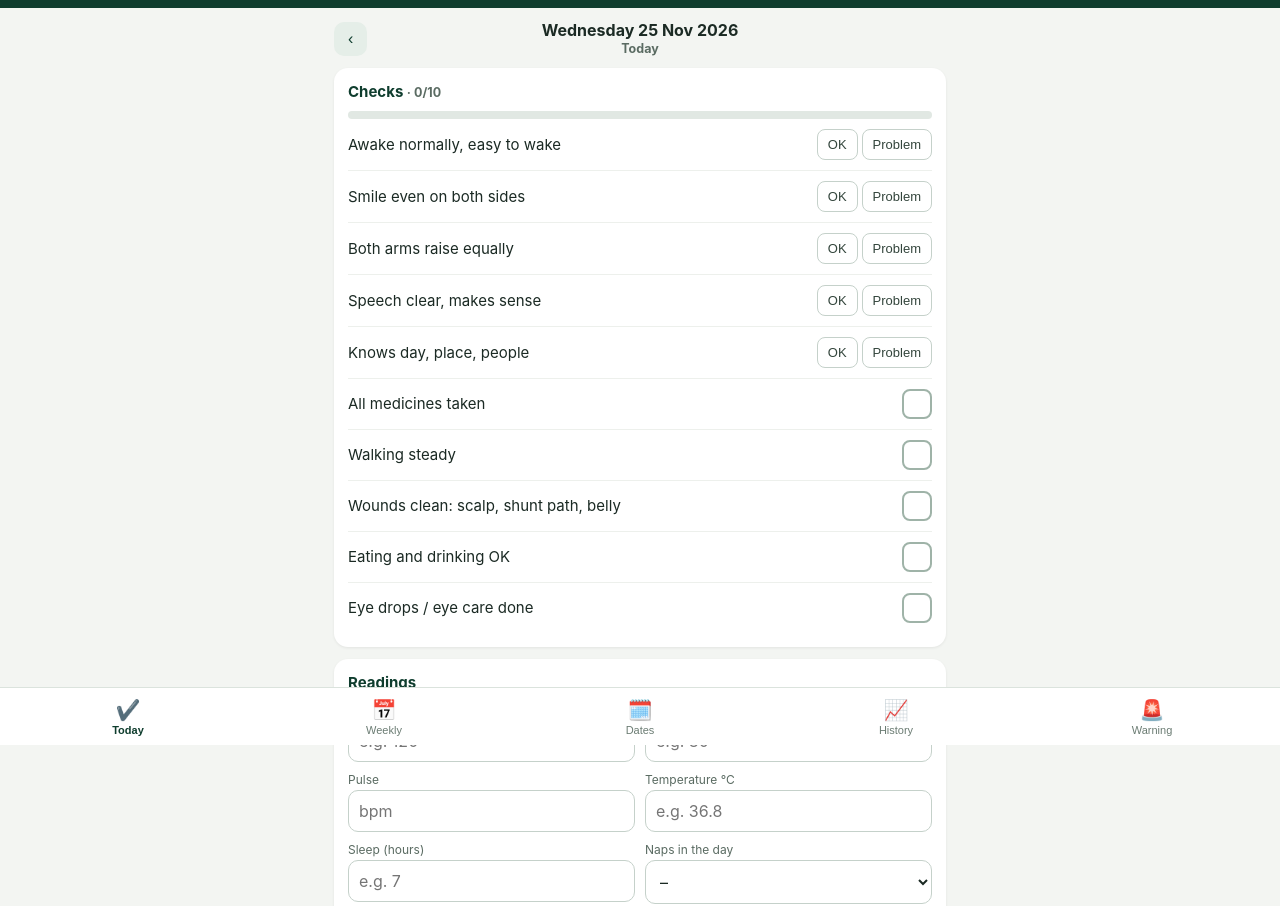
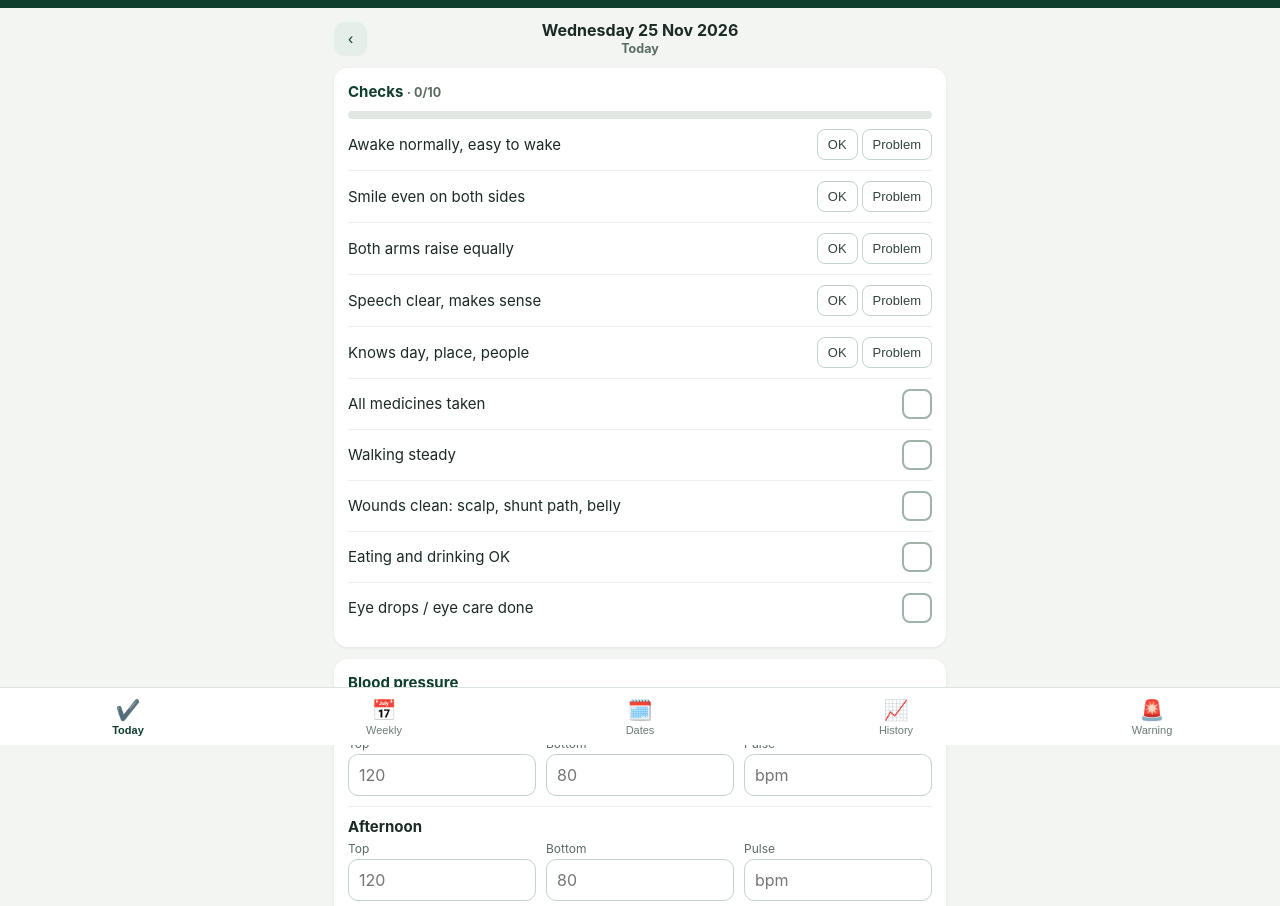
Before and after one commit to amirhmzh77/aneurysm-recovery-tracker, a plain HTML site: page index.html in a window 1280 px wide. Shown: the part 55-961 px from the top of the page. Drawn offline with Linux system fonts and the light colour scheme.

Commit message:
Record morning, afternoon and night BP readings
Co-Authored-By: Claude Sonnet 5.5 <noreply@anthropic.com>
Claude-Session: https://claude.ai/code/session_01TCyLRJoFohKMEEM4h75Uxr

```diff
--- a/index.html
+++ b/index.html
@@ -88,11 +88,13 @@ td.f{color:#c0392b;font-weight:700}
       <div id="checks"></div>
     </div>
     <div class="card">
-      <h2>Readings</h2>
+      <h2>Blood pressure</h2>
+      <div id="bp"></div>
+      <p class="small">Sit quietly for 5 minutes first. Take the reading, then record it under the time of day.</p>
+    </div>
+    <div class="card">
+      <h2>Other readings</h2>
       <div class="grid">
-        <div class="field"><label>BP systolic (top)</label><input type="number" inputmode="numeric" id="sys" placeholder="e.g. 120"></div>
-        <div class="field"><label>BP diastolic (bottom)</label><input type="number" inputmode="numeric" id="dia" placeholder="e.g. 80"></div>
-        <div class="field"><label>Pulse</label><input type="number" inputmode="numeric" id="pulse" placeholder="bpm"></div>
         <div class="field"><label>Temperature °C</label><input type="number" inputmode="decimal" step="0.1" id="temp" placeholder="e.g. 36.8"></div>
         <div class="field"><label>Sleep (hours)</label><input type="number" inputmode="decimal" step="0.5" id="sleep" placeholder="e.g. 7"></div>
         <div class="field"><label>Naps in the day</label><select id="naps"><option value="">–</option><option>None</option><option>Short</option><option>Long / hard to wake</option></select></div>
@@ -220,6 +222,7 @@ var QS=[
  ['after','After-hours number saved in phone'],
  ['rehab','Rehab referral only if weakness, unsteadiness, thinking problems or severe tiredness appear']];
 
+Object.keys(days).forEach(function(k){var D=days[k];if(D.sys&&!D.bp){D.bp={am:{s:D.sys,d:D.dia,p:D.pulse}}}});
 var cur=fmt(new Date());
 function day(){return days[cur]||(days[cur]={})}
 
@@ -266,6 +269,24 @@ function renderEye(){
     r.appendChild(seg(x[2],D[x[1]],function(v){D[x[1]]=v;persist();renderEye();renderAlerts()}));
     el.appendChild(r)});
 }
+var BPS=[['am','Morning'],['pm','Afternoon'],['nt','Night']];
+function bpOf(D){var b=D.bp||{};return BPS.map(function(x){var r=b[x[0]]||{};return r.s&&r.d?r.s+'/'+r.d:'–'})}
+function bpTxt(D){var a=bpOf(D);return a.every(function(x){return x==='–'})?'–':a.join(' · ')}
+function pulseOf(D){var b=D.bp||{};for(var i=BPS.length-1;i>=0;i--){var r=b[BPS[i][0]];if(r&&r.p)return r.p}return ''}
+function renderBP(){
+  var el=$('#bp');el.innerHTML='';var D=day();D.bp=D.bp||{};
+  BPS.forEach(function(x){
+    var R=D.bp[x[0]]||(D.bp[x[0]]={});
+    var w=document.createElement('div');w.className='date-row';
+    w.innerHTML='<div class="l"><b>'+x[1]+'</b></div><div class="grid" style="grid-template-columns:1fr 1fr 1fr">'+
+      '<div class="field"><label>Top</label><input type="number" inputmode="numeric" data-k="s" placeholder="120"></div>'+
+      '<div class="field"><label>Bottom</label><input type="number" inputmode="numeric" data-k="d" placeholder="80"></div>'+
+      '<div class="field"><label>Pulse</label><input type="number" inputmode="numeric" data-k="p" placeholder="bpm"></div></div>';
+    w.querySelectorAll('input').forEach(function(i){
+      i.value=R[i.dataset.k]||'';
+      i.oninput=function(){R[i.dataset.k]=i.value;persist();renderAlerts()}});
+    el.appendChild(w)});
+}
 function renderGut(){
   var el=$('#gut');el.innerHTML='';var D=day();
   var rows=[['Nausea (feeling sick)','nausea',[['None','none'],['Mild','mild','warn'],['Strong','strong','bad']]],
@@ -284,7 +305,7 @@ function renderHA(){
     b.onclick=function(){vib();D.ha=D.ha===String(i)?'':String(i);persist();renderHA();renderAlerts()};el.appendChild(b)})(i)}
 }
 function bindInputs(){
-  ['sys','dia','pulse','temp','sleep','naps','notes'].forEach(function(k){
+  ['temp','sleep','naps','notes'].forEach(function(k){
     var e=$('#'+k);e.value=day()[k]||'';
     e.oninput=e.onchange=function(){day()[k]=e.value;persist();renderAlerts()}});
 }
@@ -302,7 +323,10 @@ function dayAlerts(D){
   if(D.droop==='worse')amb.push('Eyelid droop is worse. Call neurosurgery the same day.');
   if(D.dbl==='yes')amb.push('Double vision reported. Call neurosurgery the same day if it is new.');
   if(D.naps==='Long / hard to wake')amb.push('Long naps or hard to wake. Watch closely; call the team if it continues or she is hard to rouse.');
-  var lim=+cfg.bplimit;if(lim&&D.sys&&+D.sys>lim)amb.push('BP top number '+D.sys+' is above the limit you set ('+lim+'). Recheck after 5 minutes of rest; call the team if it stays high.');
+  var lim=+cfg.bplimit,b=D.bp||{};
+  BPS.forEach(function(x){var r=b[x[0]];if(!r||!r.s)return;var sy=+r.s,di=+r.d;
+    if(sy>=180||di>=120)red.push('Very high BP at '+x[1].toLowerCase()+' ('+r.s+'/'+r.d+'). Sit quietly 5 minutes and recheck. If still 180/120 or higher, or she has a headache, vomiting, drowsiness, weakness or speech trouble, go to emergency.');
+    else if(lim&&sy>lim)amb.push('BP top number '+r.s+' ('+x[1].toLowerCase()+') is above your limit of '+lim+'. Recheck after 5 minutes of rest; call the team if it stays high.')});
   return {red:red,amb:amb};
 }
 function renderAlerts(){
@@ -314,7 +338,7 @@ function renderDay(){
   var t=parse(cur),today=fmt(new Date());
   $('#dlabel').innerHTML=t.toLocaleDateString('en-GB',{weekday:'long',day:'numeric',month:'short',year:'numeric'})+(cur===today?'<div class="small">Today</div>':'');
   $('#next').style.visibility=cur>=today?'hidden':'visible';
-  renderChecks();renderGut();renderEye();renderHA();bindInputs();renderAlerts();
+  renderChecks();renderBP();renderGut();renderEye();renderHA();bindInputs();renderAlerts();
 }
 $('#prev').onclick=function(){var d=parse(cur);d.setDate(d.getDate()-1);cur=fmt(d);renderDay()};
 $('#next').onclick=function(){var d=parse(cur);d.setDate(d.getDate()+1);if(fmt(d)<=fmt(new Date())){cur=fmt(d);renderDay()}};
@@ -368,18 +392,18 @@ function updClinic(){var a=$('#callclinic');if(cfg.clinic){a.href='tel:'+cfg.cli
 // HISTORY
 function lastDays(n){var out=[],d=new Date();for(var i=0;i<n;i++){var k=fmt(d);out.push([k,days[k]||{}]);d.setDate(d.getDate()-1)}return out}
 function renderHist(){
-  var h='<table><tr><th>Date</th><th>BP</th><th>Pulse</th><th>Temp</th><th>HA</th><th>Flags</th></tr>';
+  var h='<table><tr><th>Date</th><th>BP M·A·N</th><th>Pulse</th><th>Temp</th><th>HA</th><th>Flags</th></tr>';
   lastDays(14).forEach(function(r){
     var D=r[1],a=dayAlerts(D),f=a.red.length?'URGENT':a.amb.length?'Check':'';
     var has=Object.keys(D).length>0;
     var dt=parse(r[0]).toLocaleDateString('en-GB',{day:'numeric',month:'short'});
-    h+='<tr><td>'+dt+'</td><td>'+(D.sys&&D.dia?D.sys+'/'+D.dia:'–')+'</td><td>'+(D.pulse||'–')+'</td><td>'+(D.temp||'–')+'</td><td>'+(D.ha!==undefined&&D.ha!==''?D.ha:'–')+'</td><td'+(f?' class="f"':'')+'>'+(has?(f||'OK'):'')+'</td></tr>'});
+    h+='<tr><td>'+dt+'</td><td style="font-size:11.5px">'+bpTxt(D)+'</td><td>'+(pulseOf(D)||'–')+'</td><td>'+(D.temp||'–')+'</td><td>'+(D.ha!==undefined&&D.ha!==''?D.ha:'–')+'</td><td'+(f?' class="f"':'')+'>'+(has?(f||'OK'):'')+'</td></tr>'});
   $('#hist').innerHTML=h+'</table>';
 }
 function summary(){
   var s='Recovery summary (last 14 days)\n\n';
   lastDays(14).reverse().forEach(function(r){var D=r[1];if(!Object.keys(D).length)return;
-    s+=r[0]+': BP '+(D.sys&&D.dia?D.sys+'/'+D.dia:'-')+', pulse '+(D.pulse||'-')+', temp '+(D.temp||'-')+', headache '+(D.ha||'-')+'/10, sleep '+(D.sleep||'-')+'h';
+    s+=r[0]+': BP morning/afternoon/night '+bpTxt(D)+', pulse '+(pulseOf(D)||'-')+', temp '+(D.temp||'-')+', headache '+(D.ha||'-')+'/10, sleep '+(D.sleep||'-')+'h';
     var bits=[];if(D.nausea&&D.nausea!=='none')bits.push('nausea '+D.nausea);if(D.vomit&&D.vomit!=='0')bits.push('vomited '+D.vomit);if(D.droop)bits.push('droop '+D.droop);if(D.dbl==='yes')bits.push('double vision');if(D.pupil==='larger')bits.push('right pupil larger');
     SEGS.forEach(function(x){if(D[x[0]]==='bad')bits.push('problem: '+x[1])});
     if(bits.length)s+=' ['+bits.join(', ')+']';if(D.notes)s+=' Note: '+D.notes;s+='\n'});
--- a/sw.js
+++ b/sw.js
@@ -1,4 +1,4 @@
-const CACHE='recovery-v5';
+const CACHE='recovery-v6';
 const FILES=['./','./index.html','./manifest.json','./icon-180.png','./icon-192.png','./icon-512.png'];
 self.addEventListener('install',e=>{e.waitUntil(caches.open(CACHE).then(c=>c.addAll(FILES)).then(()=>self.skipWaiting()))});
 self.addEventListener('activate',e=>{e.waitUntil(caches.keys().then(k=>Promise.all(k.filter(x=>x!==CACHE).map(x=>caches.delete(x)))).then(()=>self.clients.claim()))});
```
